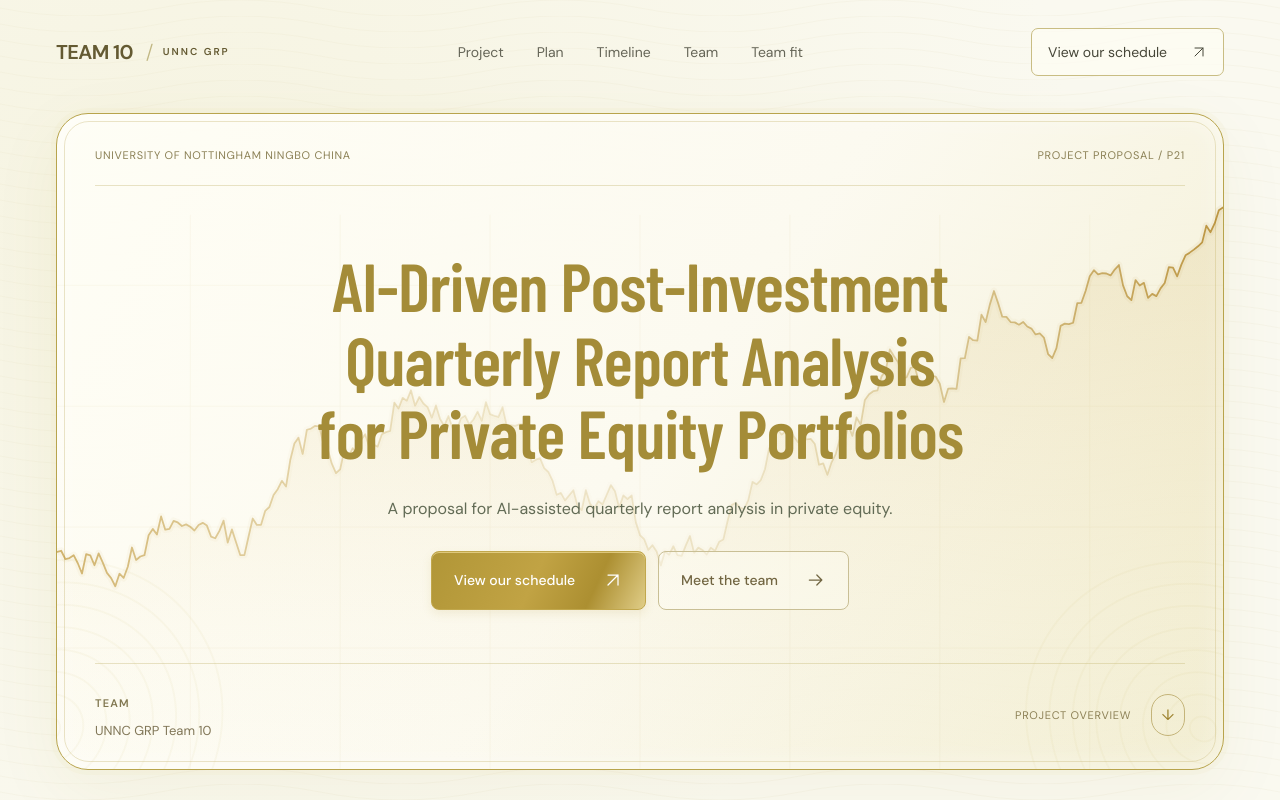
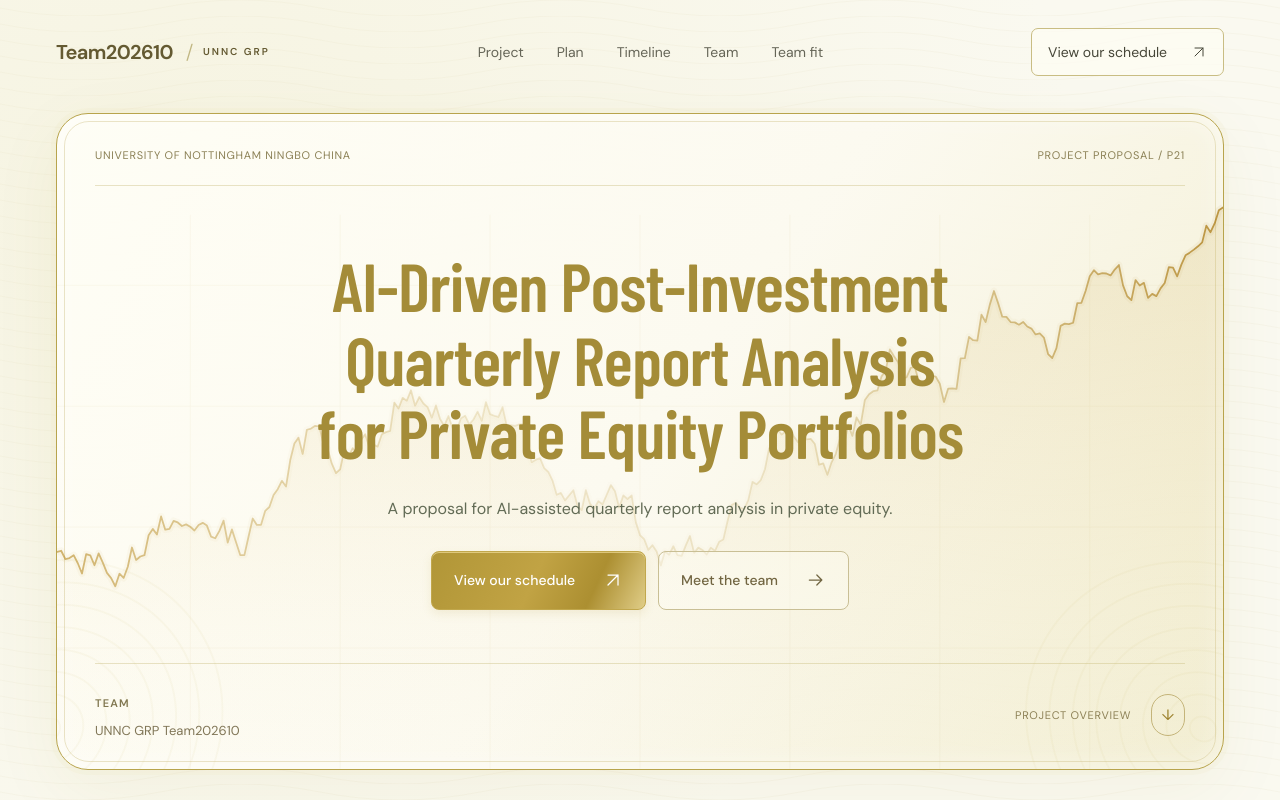
Before and after one commit to qianqqqqqXZQ/Team10_p21, a Vue app: page / in a window 1280 px wide. Shown: the top 800 px of the page. Built offline with nearby package versions, Linux system fonts and the light colour scheme.

Commit message:
Rename public website team to Team202610

```diff
--- a/index.html
+++ b/index.html
@@ -7,9 +7,9 @@
     <link rel="icon" href="data:," />
     <meta
       name="description"
-      content="Meet UNNC GRP Team 10 and explore our proposal for AI-driven post-investment quarterly report analysis for private equity portfolios."
+      content="Meet UNNC GRP Team202610 and explore our proposal for AI-driven post-investment quarterly report analysis for private equity portfolios."
     />
-    <title>P21 — Proposal & Schedule · UNNC GRP Team 10</title>
+    <title>P21 — Proposal & Schedule · UNNC GRP Team202610</title>
   </head>
   <body>
     <div id="root"></div>
--- a/src/App.tsx
+++ b/src/App.tsx
@@ -343,10 +343,10 @@ export default function App() {
           <a
             href="#top"
             className="wordmark"
-            aria-label="UNNC GRP Team 10 home"
+            aria-label={`${project.team} home`}
           >
             <strong>
-              TEAM 10<span> / </span>
+              Team202610<span> / </span>
             </strong>
             <span>UNNC GRP</span>
           </a>
@@ -595,7 +595,7 @@ export default function App() {
           <div className="footer-top">
             <div>
               <a className="footer-wordmark" href="#top">
-                UNNC GRP Team 10
+                {project.team}
               </a>
               <p>
                 {project.institution}
@@ -625,7 +625,7 @@ export default function App() {
             </div>
           </div>
           <div className="footer-bottom">
-            <span>© 2026 UNNC GRP Team 10. P21 project proposal.</span>
+            <span>© 2026 {project.team}. P21 project proposal.</span>
             <a href="#top">Back to top ↑</a>
           </div>
         </div>
--- a/src/data.ts
+++ b/src/data.ts
@@ -9,7 +9,7 @@ export const sources = {
 
 export const project = {
   name: "AI-Driven Post-Investment Quarterly Report Analysis for Private Equity Portfolios",
-  team: "UNNC GRP Team 10",
+  team: "UNNC GRP Team202610",
   institution: "University of Nottingham Ningbo China",
   summary:
     "We plan to extract and verify information from portfolio companies’ quarterly reports, compare performance across quarters and peers, and generate standardised reports for analyst review.",
```
Also changed, not shown: 1 other file (tests, documents, lock files or other folders).
